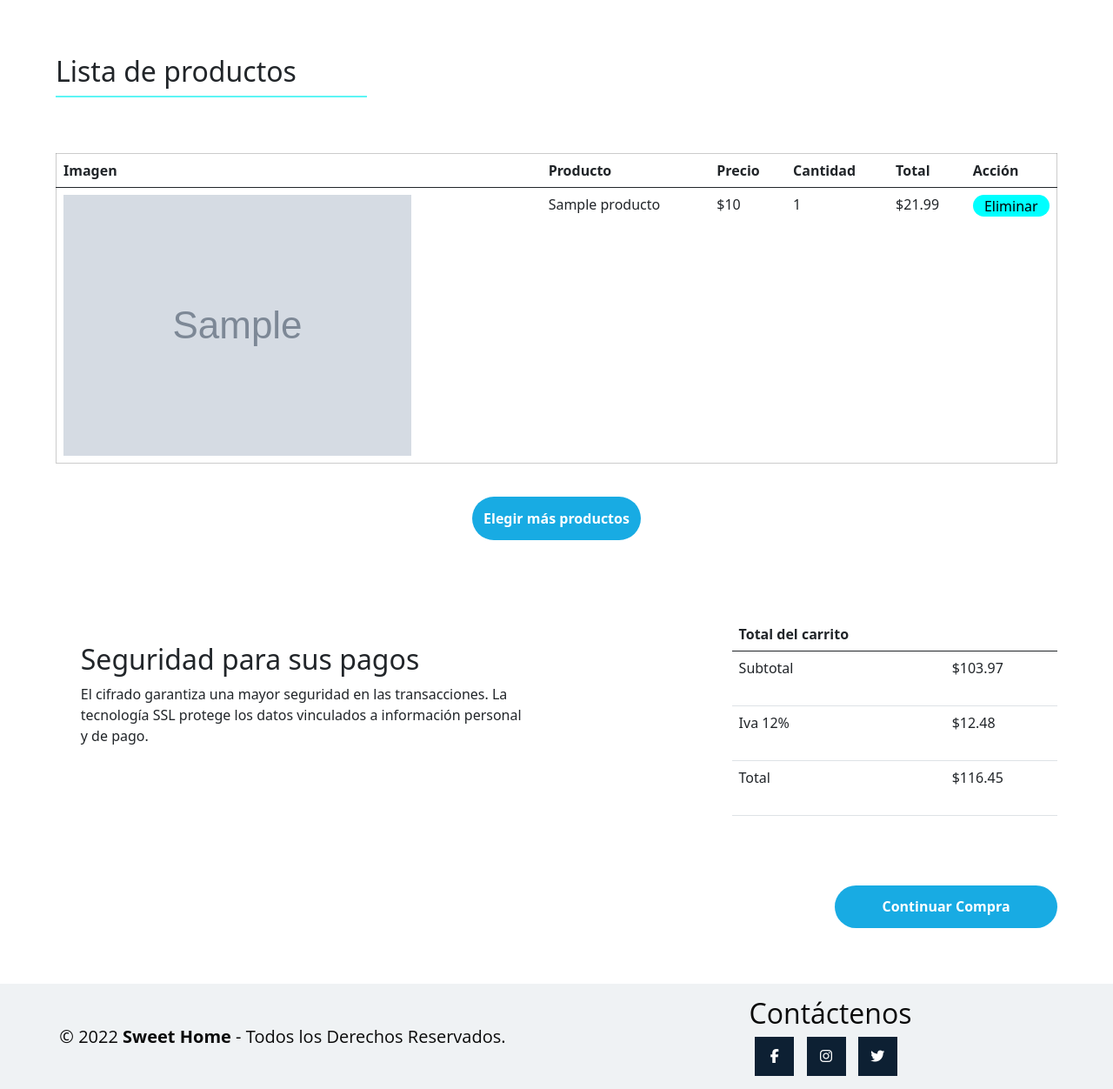
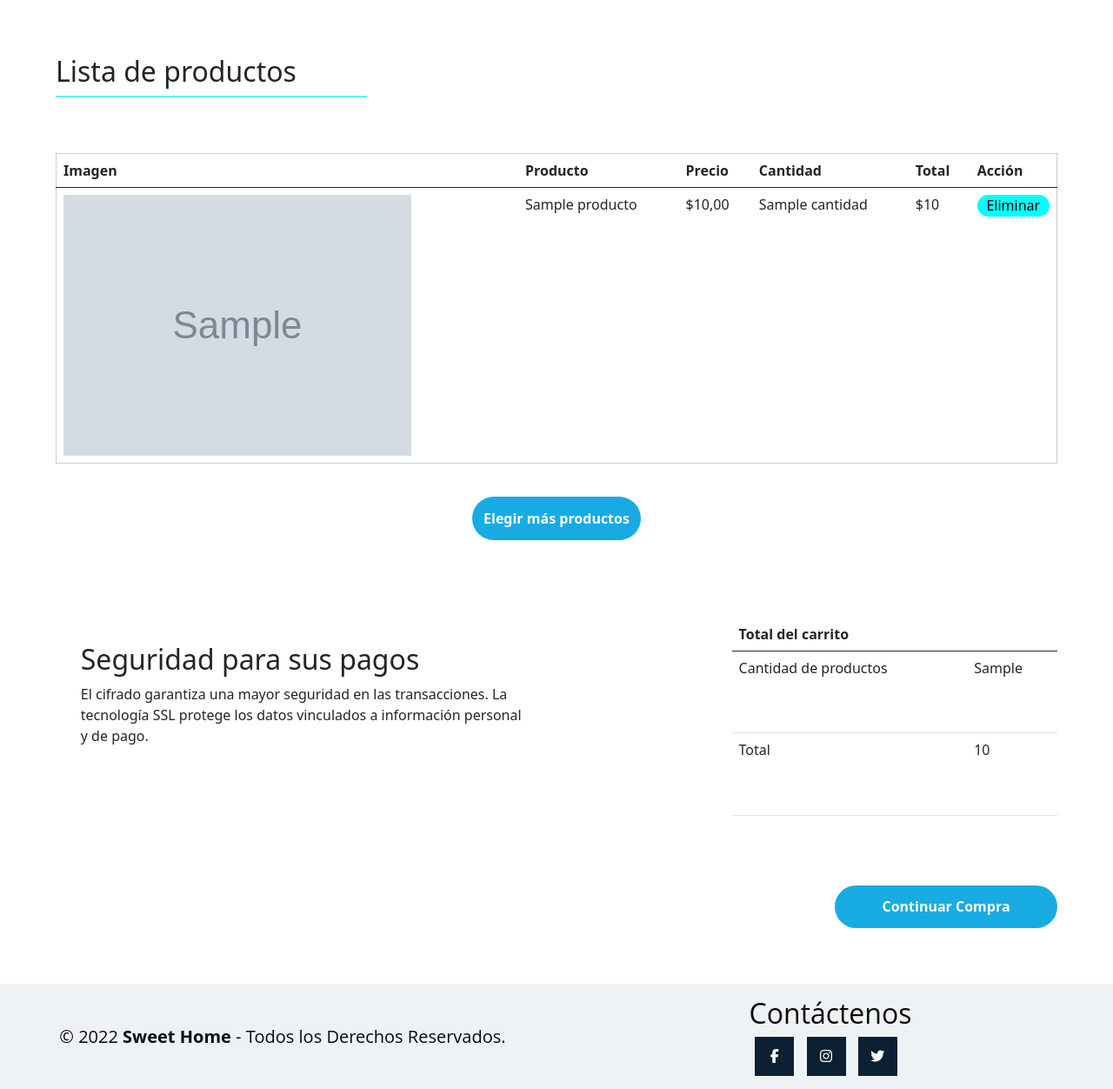
Before and after one commit to bethsaida03/ProyectoPNUD, a Django app: template SitioWeb/templates/SitioWeb/carrito.html in a window 1280 px wide. Shown: the part 141-1393 px from the top of the page at 87% size. Run offline with Django 4.2, Linux system fonts and the light colour scheme; the template is opened without the code that fills it: most values are stand-ins (such as "Sample title", 1, 10 or a date in 2020); grey boxes marked "Sample" are stand-in pictures; parts of the project's set-up code (start-up, migrations or seed data) failed here and were passed over; some libraries are stand-ins or nearby versions.

Commit message:
Modificar html carrito

```diff
--- a/SitioWeb/templates/SitioWeb/carrito.html
+++ b/SitioWeb/templates/SitioWeb/carrito.html
@@ -130,6 +130,7 @@
 </div>
 
 <div class="contenedortabla">
+
     <table class="table" style="border: 1px solid #80808066;">
         <thead>
             <tr>
@@ -142,14 +143,15 @@
             </tr>
         </thead>
         <tbody>
-            {% for producto in productos   %}
+            {% for item in items   %}
 
             <tr>
-                <td> <img src="{{ producto.imagen.url}}"></td>
-                <td>{{producto.nombre}}</td>
-                <td>${{producto.valor}}</td>
-                <td>1</td>
-                <td>$21.99</td>
+                <td> <img src="{{ item.producto.imagen.url}}"></td>
+                <td>{{item.producto.nombre}}</td>
+                <td>${{item.producto.valor|floatformat:2}}</td>
+                <td>{{item.cantidad}}</td>
+
+                <td>${{item.get_total}}</td>
                 <td><button class="BtnEliminar">Eliminar</button></td>
             </tr>
 
@@ -157,10 +159,11 @@
             {% endfor %}
         </tbody>
     </table>
+
 </div>
 
 <div class="add-products">
-    <button class="BtnProductos" (click)="masproductos()">Elegir más productos</button>
+    <button class="BtnProductos" (click)="producto">Elegir más productos</button>
 </div>
 
 <div class="ContenedorPosterior">
@@ -179,17 +182,14 @@
         </thead>
         <tbody>
             <tr>
-                <td>Subtotal</td>
-                <td>$103.97</td>
-            </tr>
-            <tr>
-                <td>Iva 12%</td>
-                <td>$12.48</td>
+                <td>Cantidad de productos</td>
+                <td>{{orden.get_cart_items}}</td>
             </tr>
             <tr>
                 <td>Total</td>
-                <td>$116.45</td>
+                <td>{{orden.get_cart_total}}</td>
             </tr>
+
         </tbody>
     </table>
 
```
